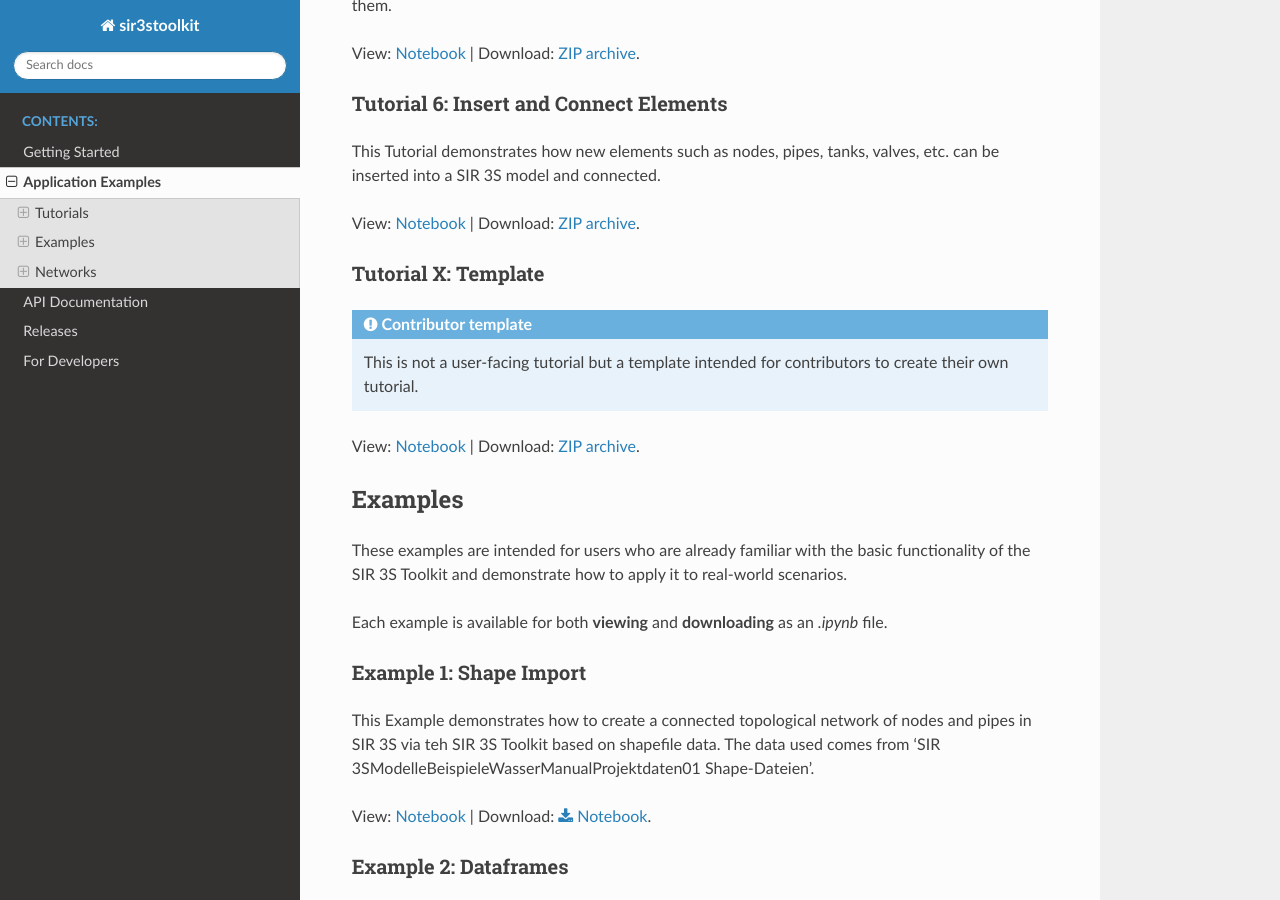
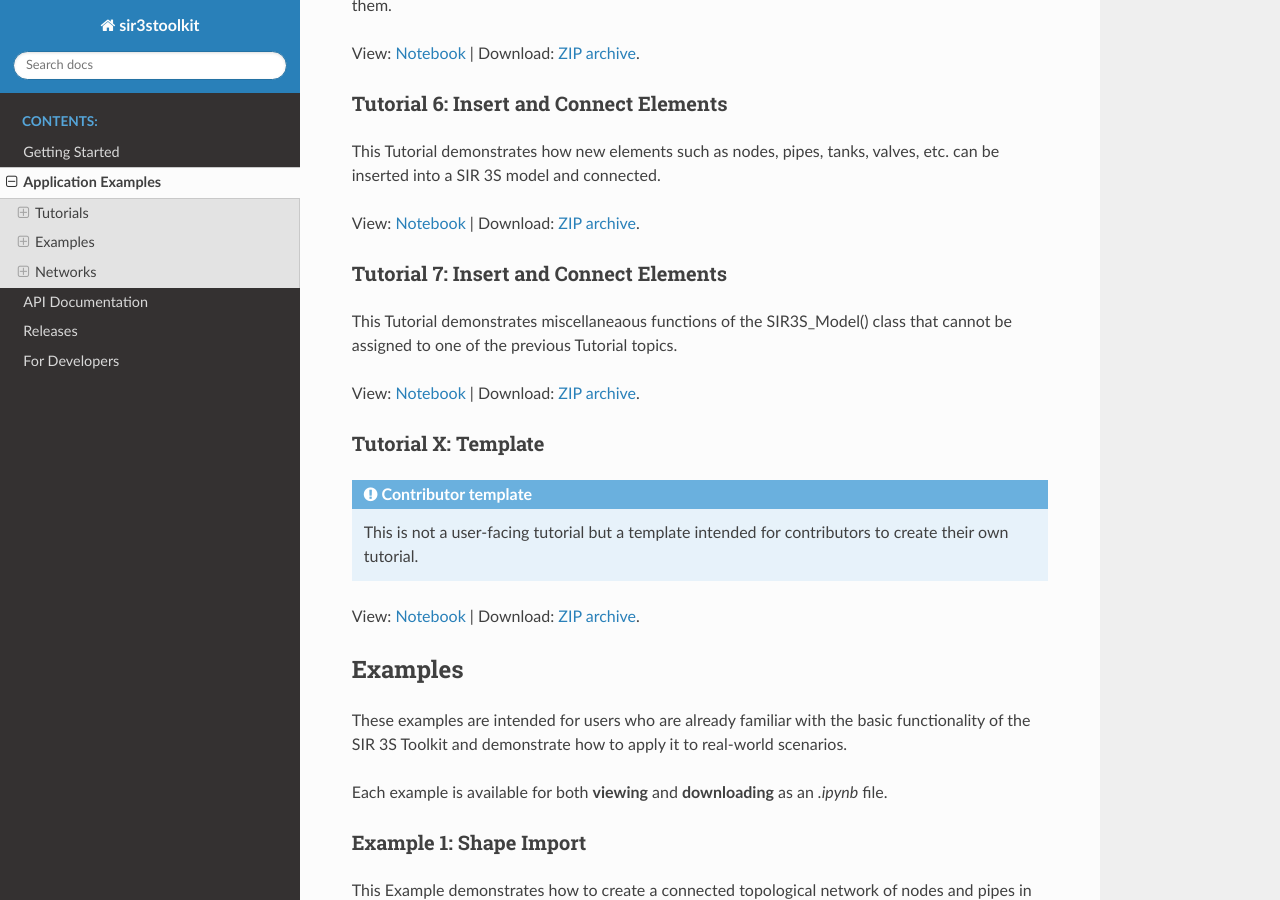
Before and after one commit to 3SConsult/sir3stoolkit, a Sphinx documentation site: the page built from docs/source/examples.rst, in a window 1280 px wide and 900 px high, scrolled down 1461 px. Built offline with Sphinx 7.4.7 and the Read the Docs theme 3.1.0, drawn with Linux system fonts in a browser that asks for light colours; pages that are not in the unit, such as notebooks, are missing from menus.

Commit message:
Documentation: toolkit tutorial 7

```diff
--- a/docs/source/examples.rst
+++ b/docs/source/examples.rst
@@ -80,6 +80,15 @@ Tutorial 6: Insert and Connect Elements
 This Tutorial demonstrates how new elements such as nodes, pipes, tanks, valves, etc. can be inserted into a SIR 3S model and connected.
 
 View: `Notebook <tutorials/Tutorial6_Assets/ToolkitTutorial6.html>`_ | Download: `ZIP archive <https://github.com/3SConsult/sir3stoolkit/releases/download/tutorial_assets/Tutorial6_Assets.zip>`_.
+
+.. _Ttu7:
+
+Tutorial 7: Insert and Connect Elements
+~~~~~~~~~~~~~~~~~~~~~~~~~~~~~~~~~~~~~~~
+
+This Tutorial demonstrates miscellaneaous functions of the SIR3S_Model() class that cannot be assigned to one of the previous Tutorial topics.
+
+View: `Notebook <tutorials/Tutorial6_Assets/ToolkitTutorial7.html>`_ | Download: `ZIP archive <https://github.com/3SConsult/sir3stoolkit/releases/download/tutorial_assets/Tutorial7_Assets.zip>`_.
 
 .. _TtuX:
 
```
Also changed, not shown: docs/source/tutorials/Tutorial6_Assets/ToolkitTutorial6.ipynb, docs/source/tutorials/Tutorial7_Assets/ToolkitTutorial7.ipynb.
